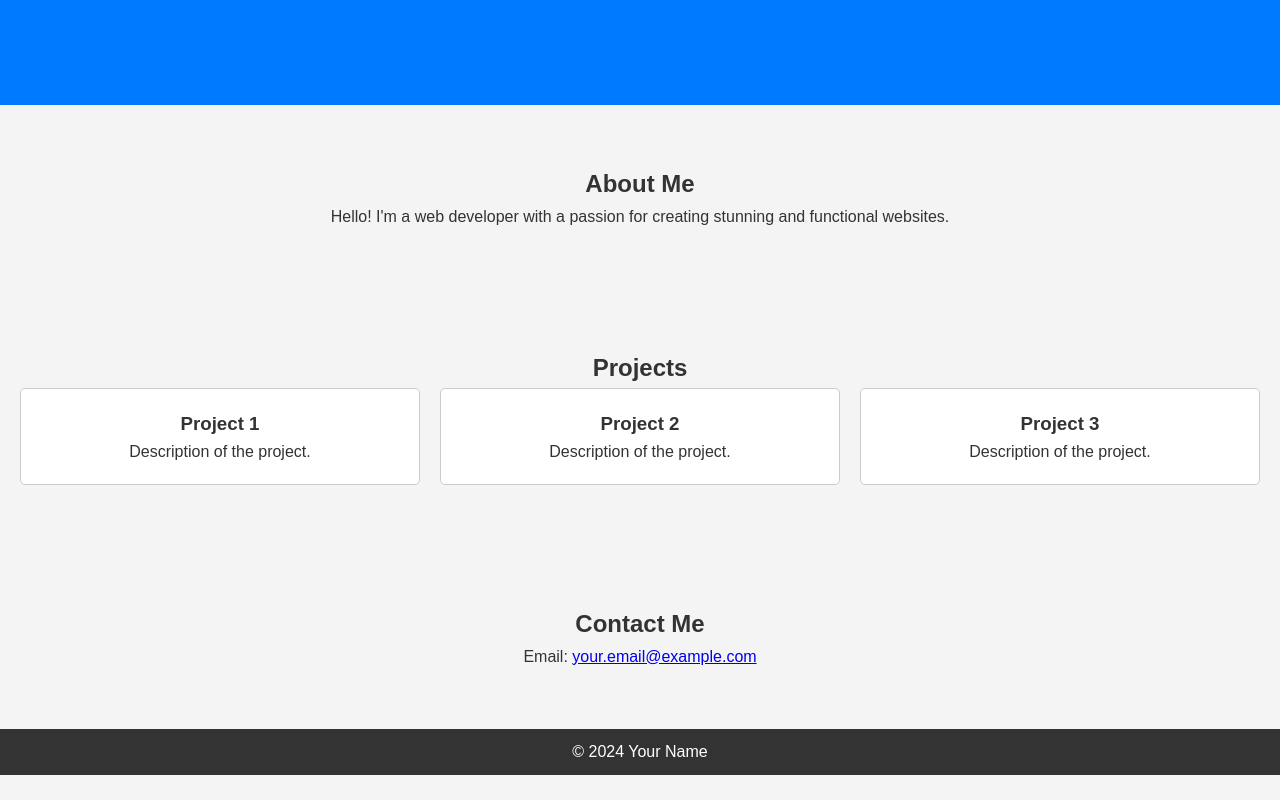
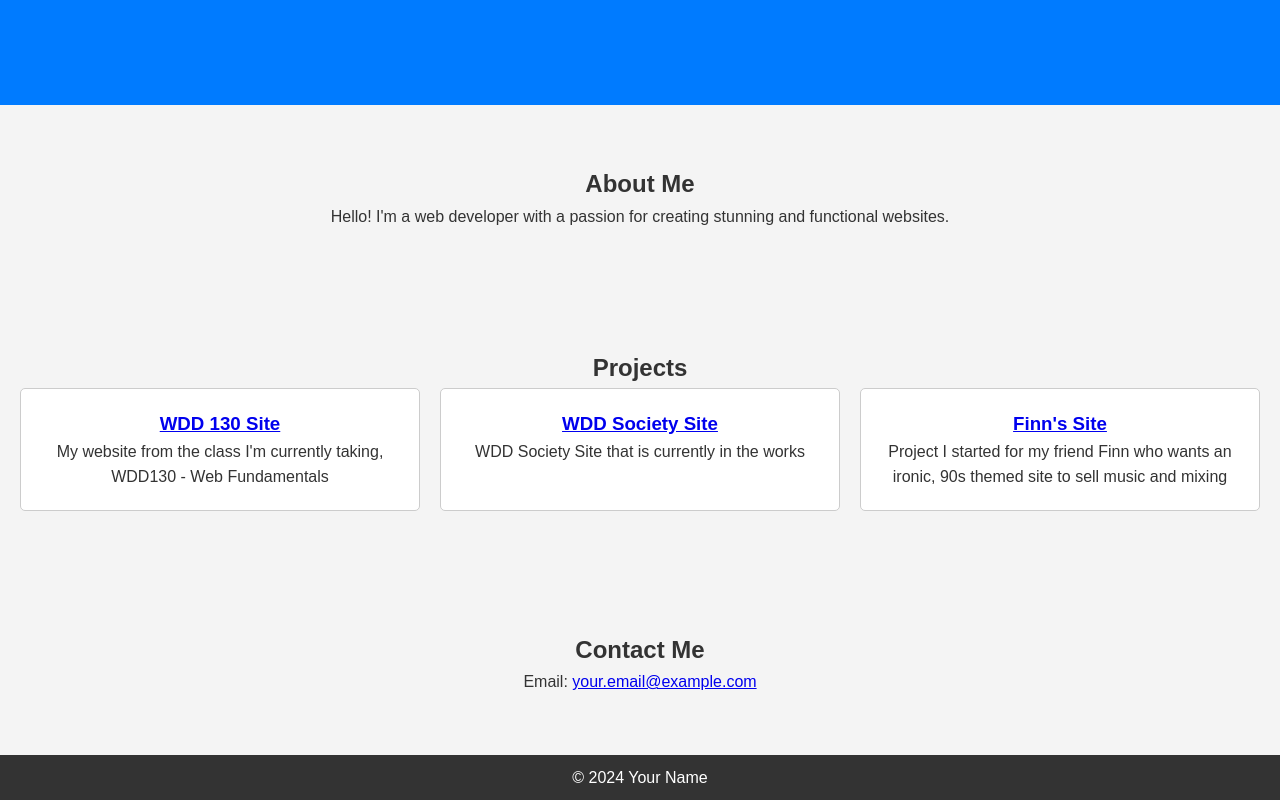
Before and after one commit to GageDorl/firebaseportfolio, a plain HTML site: page public/index.html in a window 1280 px wide. Shown: the part 773-1573 px from the top of the page. Before the commit the page ends 1548 px from the top, so only its background shows below. Drawn offline with Linux system fonts and the light colour scheme.

Commit message:
Added projects

```diff
--- a/public/index.html
+++ b/public/index.html
@@ -35,16 +35,16 @@
         <h2>Projects</h2>
         <div class="project-grid">
             <div class="project-item">
-                <h3>Project 1</h3>
-                <p>Description of the project.</p>
+                <h3><a href="https://gagedorl.github.io/wdd130/">WDD 130 Site</a></h3>
+                <p>My website from the class I'm currently taking, WDD130 - Web Fundamentals</p>
             </div>
             <div class="project-item">
-                <h3>Project 2</h3>
-                <p>Description of the project.</p>
+                <h3><a href="https://web-design-development-society.github.io/webdevsociety/">WDD Society Site</a></h3>
+                <p>WDD Society Site that is currently in the works</p>
             </div>
             <div class="project-item">
-                <h3>Project 3</h3>
-                <p>Description of the project.</p>
+                <h3><a href="https://gagedorl.github.io/finnsite">Finn's Site</a></h3>
+                <p>Project I started for my friend Finn who wants an ironic, 90s themed site to sell music and mixing</p>
             </div>
         </div>
     </section>
```
